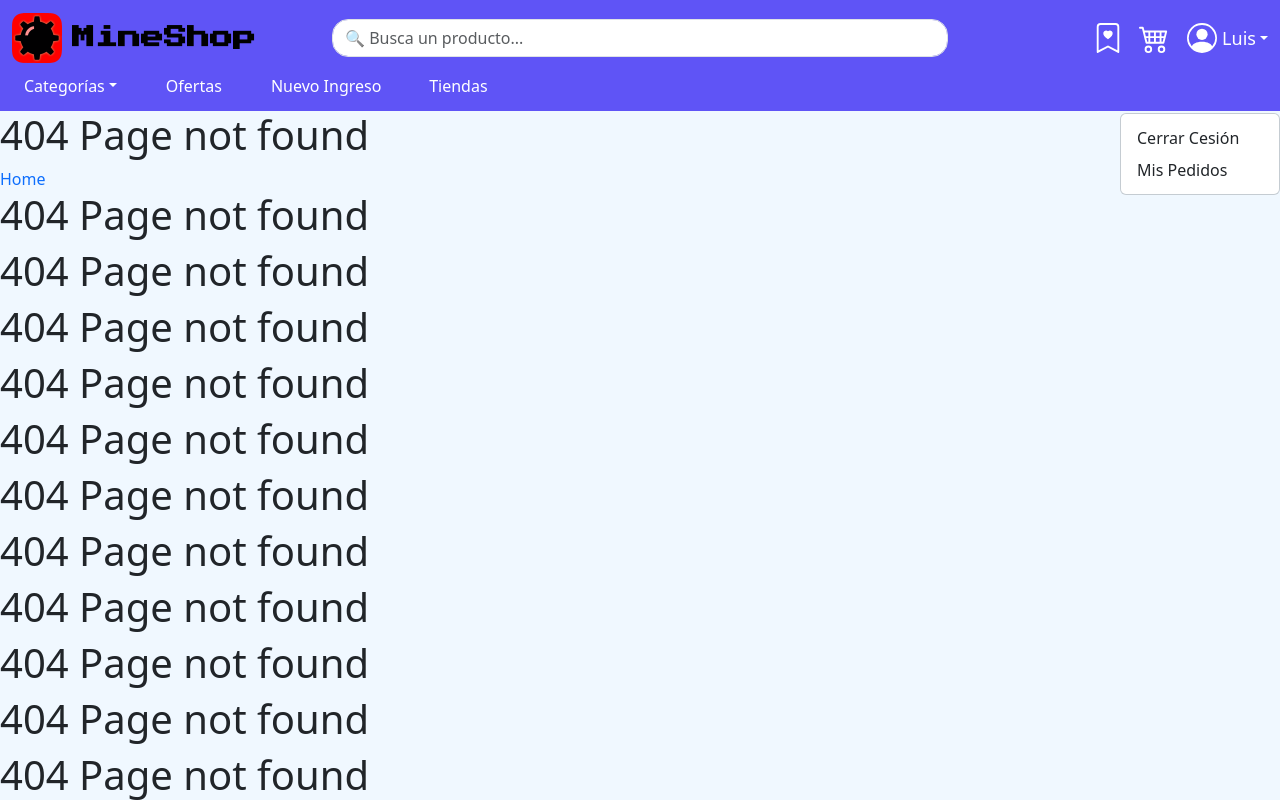
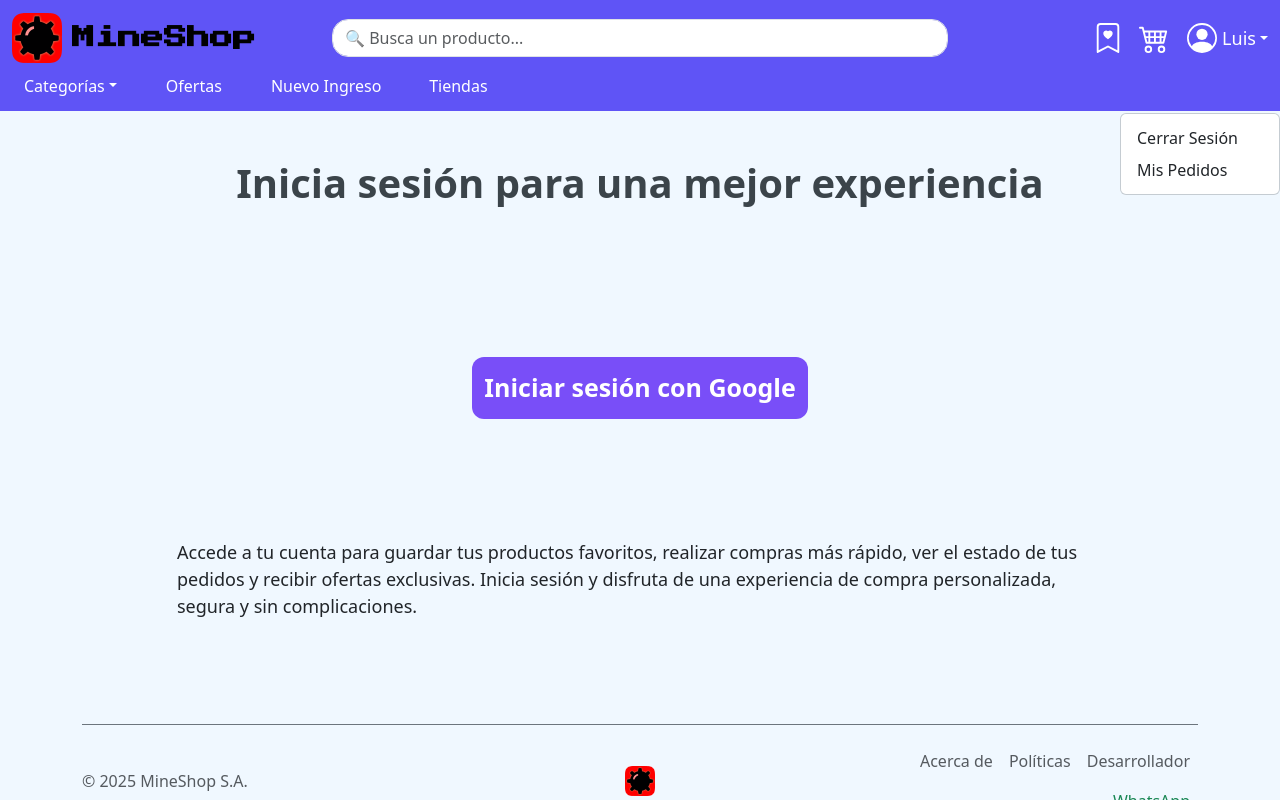
Before and after one commit to LuisLopezMuy/MineShop, a React (Vite) app: page /login in a window 1280 px wide. Both pictures are taken after a click on the button "Luis". Shown: the top 800 px of the page. Built offline with nearby package versions, Linux system fonts and the light colour scheme; no server answers.

Commit message:
Se agrega la auth

```diff
--- /dev/null
+++ b/src/auth/authService.js
@@ -0,0 +1,11 @@
+import supabase from '../supabase/client';
+
+export const signInWithGoogle = async () => {
+  return await supabase.auth.signInWithOAuth({
+    provider: 'google'
+  })
+}
+
+export const logOut = async () => {
+  await supabase.auth.signOut()
+}
--- /dev/null
+++ b/src/auth/useAuth.js
@@ -0,0 +1,23 @@
+import { useEffect, useState } from 'react'
+import supabase from '../supabase/client';
+
+export function useAuth() {
+  const [user, setUser] = useState(null)
+  const [loading, setLoading] = useState(true)
+
+  useEffect(() => {
+    supabase.auth.getSession().then(({ data }) => {
+      setUser(data.session?.user ?? null)
+      setLoading(false)
+    })
+
+    const { data: listener } =
+      supabase.auth.onAuthStateChange((_event, session) => {
+        setUser(session?.user ?? null)
+      })
+
+    return () => listener.subscription.unsubscribe()
+  }, [])
+
+  return { user, loading }
+}
--- a/src/components/Carrito.jsx
+++ b/src/components/Carrito.jsx
@@ -1,11 +1,13 @@
 import { useState } from "react";
-import { Link } from "react-router-dom";
+import { Link, useNavigate } from "react-router"
 import '../../public/styles/Carrito.css';
 
 
 function Carrito() {
 
-    const [cartData, setCartData] = useState( () => {
+    const navigate = useNavigate();
+
+    const [cartData, setCartData] = useState(() => {
         const cart = localStorage.getItem('cartData');
         return cart ? JSON.parse(cart) : []
     })
@@ -42,9 +44,9 @@ function Carrito() {
                                     </div>
                                     <div className="col-md-3">
                                         <div className="d-flex align-items-center gap-2">
-                                            <button className="quantity-btn" onclick="updateQuantity(1, -1)">-</button>
+                                            <button className="quantity-btn" onClick="updateQuantity(1, -1)">-</button>
                                             <input type="number" className="quantity-input" min="1" />
-                                            <button className="quantity-btn" onclick="updateQuantity(1, 1)">+</button>
+                                            <button className="quantity-btn" onClick="updateQuantity(1, 1)">+</button>
                                         </div>
                                     </div>
                                     <div className="col-md-2">
@@ -69,9 +71,9 @@ function Carrito() {
                                     </div>
                                     <div className="col-md-3">
                                         <div className="d-flex align-items-center gap-2">
-                                            <button className="quantity-btn" onclick="updateQuantity(2, -1)">-</button>
+                                            <button className="quantity-btn" onClick="updateQuantity(2, -1)">-</button>
                                             <input type="number" className="quantity-input" min="1" />
-                                            <button className="quantity-btn" onclick="updateQuantity(2, 1)">+</button>
+                                            <button className="quantity-btn" onClick="updateQuantity(2, 1)">+</button>
                                         </div>
                                     </div>
                                     <div className="col-md-2">
@@ -96,9 +98,9 @@ function Carrito() {
                                     </div>
                                     <div className="col-md-3">
                                         <div className="d-flex align-items-center gap-2">
-                                            <button className="quantity-btn" onclick="updateQuantity(3, -1)">-</button>
+                                            <button className="quantity-btn" onClick="updateQuantity(3, -1)">-</button>
                                             <input type="number" className="quantity-input" min="1" />
-                                            <button className="quantity-btn" onclick="updateQuantity(3, 1)">+</button>
+                                            <button className="quantity-btn" onClick="updateQuantity(3, 1)">+</button>
                                         </div>
                                     </div>
                                     <div className="col-md-2">
@@ -145,14 +147,15 @@ function Carrito() {
                                 </div>
                             </div>
 
-                            <button className="btn btn-primary checkout-btn w-100 mb-3">
-                                Proceder al Pago                            </button>
+                            <button className="btn btn-primary checkout-btn w-100 mb-3" onClick={() => { navigate("/pago") }} >
+                                Proceder al Pago
+                            </button>
 
                             <div className="d-flex justify-content-center gap-2">
                                 <i className="bi bi-shield-check text-success"></i>
                                 <small className="text-muted">
-                                    El pago es seguro.
-                                    <Link to="/politicas" style={{textAlign: "center"}} className="nav-link px-2 text-body-secondary">Ver Políticas</Link>
+                                    El pago es seguro
+                                    <Link to="/politicas" style={{ textAlign: "center" }} className="nav-link px-2 text-body-secondary">Ver Políticas</Link>
                                 </small>
                             </div>
                         </div>
--- /dev/null
+++ b/src/components/Login.jsx
@@ -0,0 +1,26 @@
+import { signInWithGoogle } from '../auth/authService'
+
+function Login() {
+    return (
+
+        <div className="container-xl" >
+            <div className="row">
+                <div className="col-1"></div>
+                <div className="col-10">
+
+                    <h1 className="mt-5 mb-4" style={{ color: "#3b444aff", fontWeight: 700, textAlign: "center" }} >Inicia sesión para una mejor experiencia</h1>
+                    <div style={{ marginTop: "150px", marginBottom: "120px", display: "flex", justifyContent: "center" }}>
+                        <button onClick={signInWithGoogle} className='paraEfecto'  style={{ padding:"12px", borderRadius:"12px", border: "none", backgroundColor: "#794ef8ff", color:"white", fontSize: "25px", fontWeight: 600}} >
+                            Iniciar sesión con Google
+                        </button>
+                    </div>
+                    <p style={{ fontSize: "18px", marginBottom: "80px" }}>Accede a tu cuenta para guardar tus productos favoritos, realizar compras más rápido, ver el estado de tus pedidos y recibir ofertas exclusivas. Inicia sesión y disfruta de una experiencia de compra personalizada, segura y sin complicaciones.</p>
+
+                </div>
+            </div>
+        </div>
+
+    )
+}
+
+export default Login
--- a/src/components/NavBar.jsx
+++ b/src/components/NavBar.jsx
@@ -1,4 +1,5 @@
 import { Link, useNavigate } from "react-router"
+import { logOut } from '../auth/authService'
 import '../../public/styles/NavBar.css'
 
 function NavBar() {
@@ -62,7 +63,7 @@ function NavBar() {
 
                                         <ul className="dropdown-menu dropdown-menu-end">
                                             <li>
-                                                <Link className="dropdown-item paraEfecto2" to="#"> Cerrar Cesión </Link>
+                                                <Link className="dropdown-item paraEfecto2" onClick={logOut} > Cerrar Sesión </Link>
                                             </li>
                                             <li>
                                                 <Link className="dropdown-item paraEfecto2" to="/pedidos"> Mis Pedidos </Link>
--- /dev/null
+++ b/src/components/ProtectedRoute.jsx
@@ -0,0 +1,12 @@
+import { Navigate } from 'react-router-dom'
+import { useAuth } from '../auth/useAuth'
+
+export default function ProtectedRoute({ children }) {
+  const { user, loading } = useAuth()
+
+  if (loading) return <p>Cargando...</p>
+
+  if (!user) return <Navigate to="/login" replace />
+
+  return children
+}
```
Also changed, not shown: src/main.jsx (+5 -2 lines).
